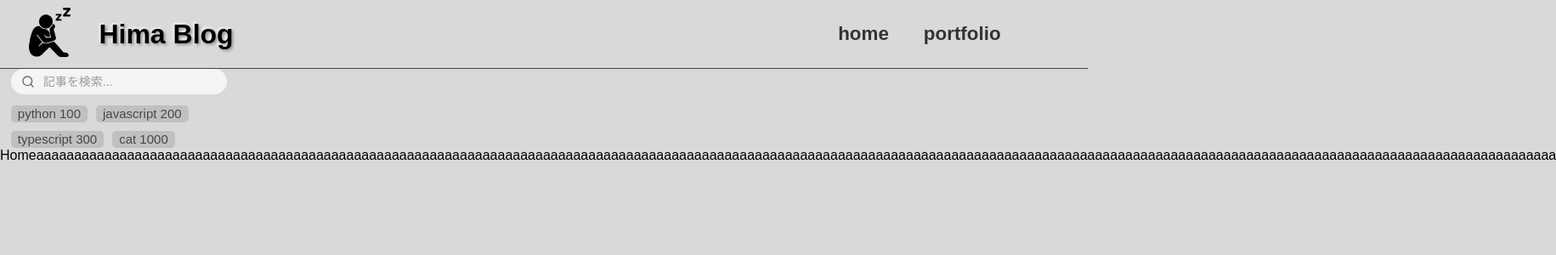
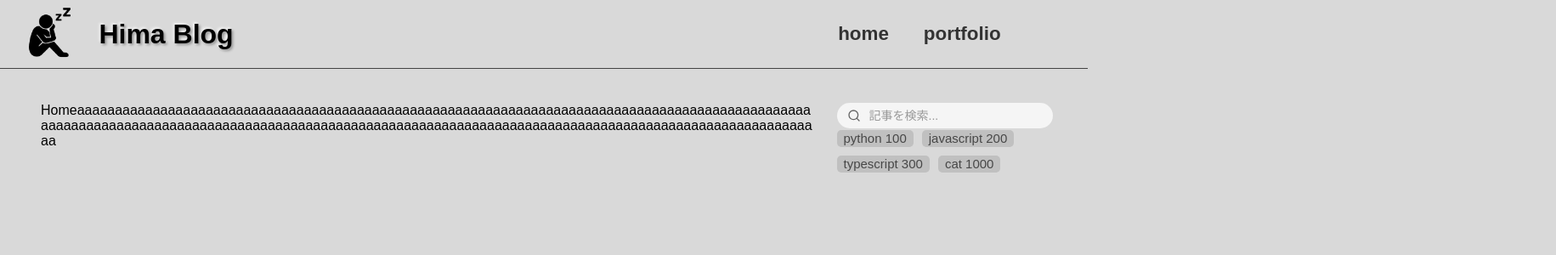
Before and after one commit to hmuto111/hima-blog, a React (Vite) app: page / in a window 1280 px wide. Shown: the top 300 px of the page at 85% size, 1831 px wide, since content can reach past the window. Built offline with nearby package versions, Linux system fonts and the light colour scheme.

Commit message:
feat: ヘッダーと検索コンポーネントを組み合わせてレイアウトを実装 #3

```diff
--- a/src/app/routes/app/root.tsx
+++ b/src/app/routes/app/root.tsx
@@ -1,14 +1,11 @@
 import { Outlet } from "react-router";
-import { Header } from "@/components/header/header";
-import { SearchBlog } from "@/components/search-blog/search-blog";
+import { BlogLayout } from "@/components/blog-layout/blog-layout";
 
 const AppRoot = () => {
   return (
-    <div>
-      <Header />
-      <SearchBlog />
+    <BlogLayout>
       <Outlet />
-    </div>
+    </BlogLayout>
   );
 };
 
--- /dev/null
+++ b/src/components/blog-layout/blog-layout.module.css
@@ -0,0 +1,23 @@
+.blog_layout {
+  display: flex;
+  flex-direction: column;
+  width: 100%;
+  height: 100%;
+}
+
+.content {
+  display: grid;
+  grid-template-columns: 5fr 1fr;
+  gap: 20px;
+  width: 100%;
+  box-sizing: border-box;
+  padding: 2.5rem 3rem;
+}
+
+.main_content {
+  display: flex;
+  flex-direction: column;
+  flex-wrap: wrap;
+  word-break: break-all;
+  width: 100%;
+}
--- /dev/null
+++ b/src/components/blog-layout/blog-layout.tsx
@@ -0,0 +1,20 @@
+import { ReactNode } from "react";
+import { Header } from "../header/header";
+import { SearchBlog } from "../search-blog/search-blog";
+import styles from "./blog-layout.module.css";
+
+type Props = {
+  children: ReactNode;
+};
+
+export const BlogLayout = ({ children }: Props) => {
+  return (
+    <div className={styles.blog_layout}>
+      <Header />
+      <div className={styles.content}>
+        <div className={styles.main_content}>{children}</div>
+        <SearchBlog />
+      </div>
+    </div>
+  );
+};
```
